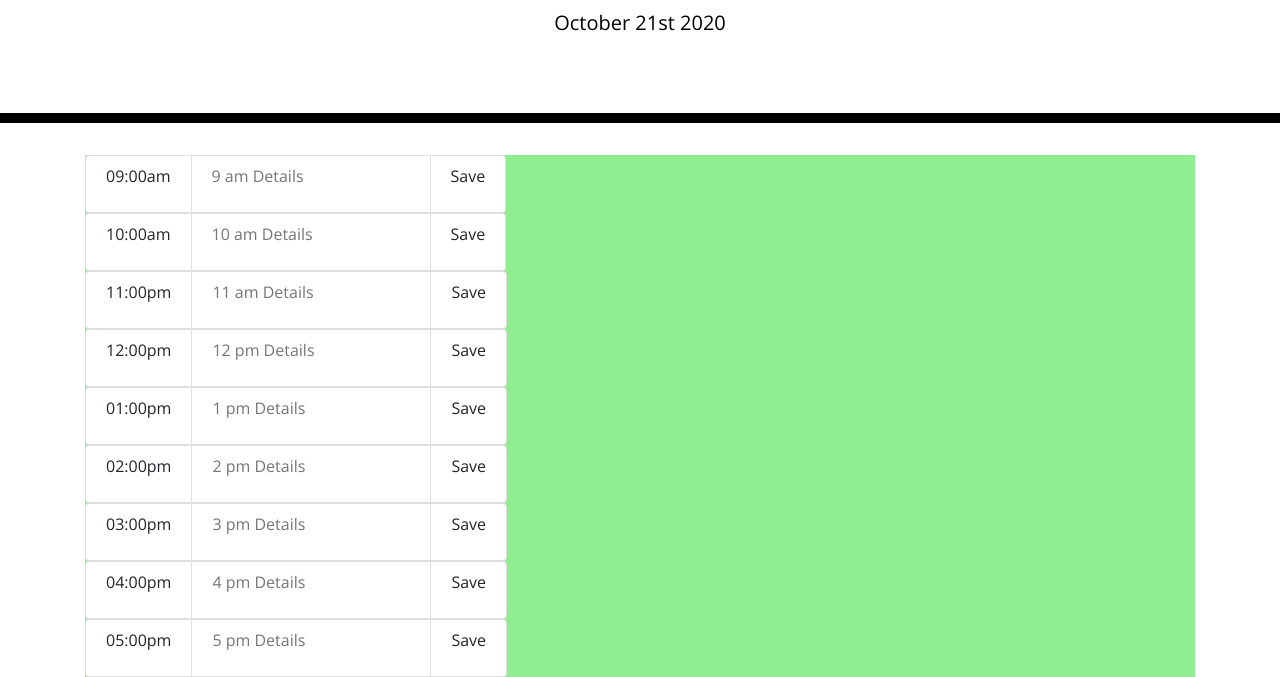
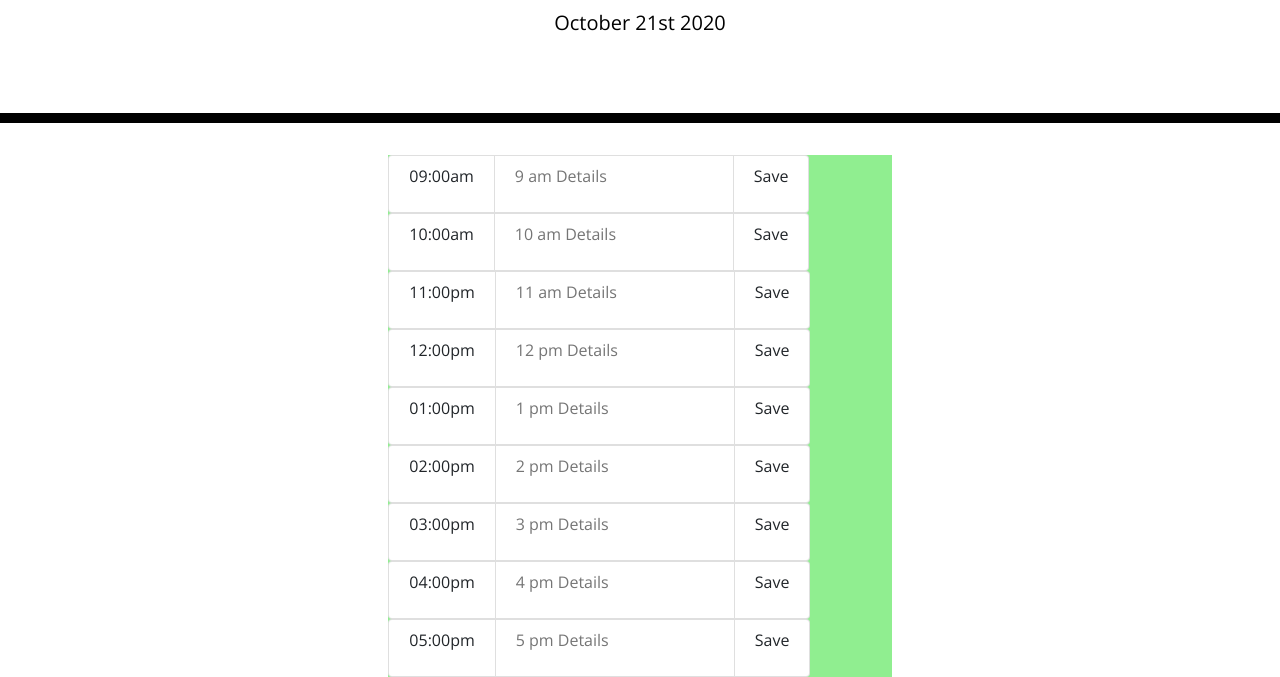
Before and after one commit to EddiePhi/Work-Day-Scheduler, a plain HTML site: page index.html in a window 1280 px wide. Shown: the part 181-858 px from the top of the page. Drawn offline with nearby package versions, Linux system fonts and the light colour scheme.

Commit message:
Change to color indicator width

```diff
--- a/index.html
+++ b/index.html
@@ -28,11 +28,11 @@
       <p class="lead">A simple calendar app for scheduling your work day</p>
       <p id="currentDay" class="lead"></p>
     </header>
-    <section class="container">
+    <section class="container col-5">
       <!-- Timeblocks go here -->
       <ul id="9" class="list-group list-group-horizontal list0">
         <li class="list-group-item time0">09:00am</li>
-        <textarea class="list-group-item details0" placeholder="9 am Details"></textarea>
+        <textarea class=" list-group-item details0" placeholder="9 am Details"></textarea>
         <li class="list-group-item save0">Save</li>
       </ul>
 
```
